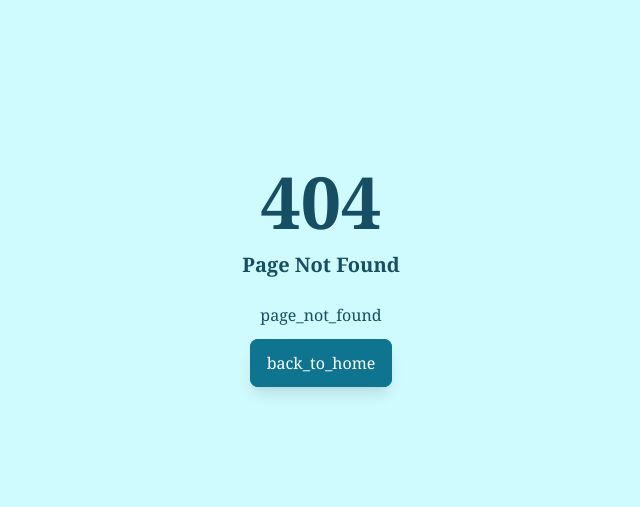
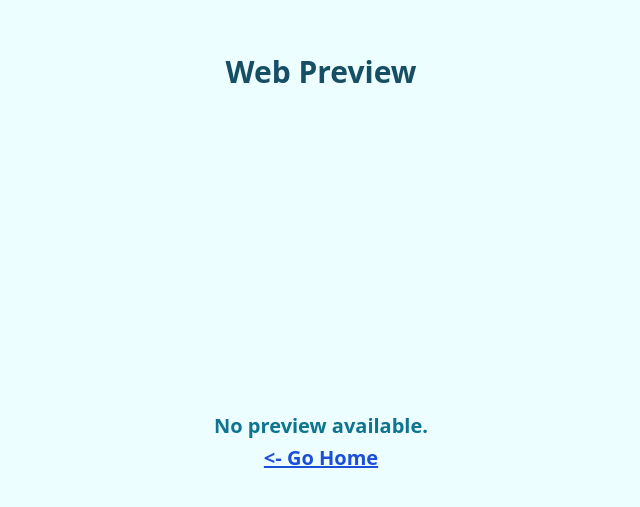
Before and after one commit to Vidi005/SWAG, a React (Vite) app: page /preview in a window 1280 px wide. Before the commit this address had no page. Shown: the part 137-644 px from the top of the page, without its empty margins (319-959 px from the left). Built offline with nearby package versions, Linux system fonts and the light colour scheme.

Commit message:
feat: Add Generated Web Preview in New Tab

```diff
--- a/src/components/App.jsx
+++ b/src/components/App.jsx
@@ -6,6 +6,7 @@ import { Route, Routes } from "react-router-dom"
 import HomePage from "./pages/home/HomePage"
 import NoPage from "./pages/empty/NoPage"
 import Swal from "sweetalert2"
+import FullPreviewPage from "./pages/full_preview/FullPreviewPage"
 
 class App extends React.Component {
   constructor(props) {
@@ -185,7 +186,7 @@ class App extends React.Component {
     return (
       <React.Fragment>
         <Helmet>
-          <title>{i18n.t('app_title')}</title>
+          <title>{i18n.t('app_name')}</title>
           <meta name="description" content={i18n.t('app_description')} />
           <link rel="canonical" href={location.toString()} />
         </Helmet>
@@ -207,6 +208,7 @@ class App extends React.Component {
               />
             }/>
           </>
+          <Route path="/preview" element={<FullPreviewPage t={i18n.t}/>}/>
           <Route path="*" element={<NoPage t={i18n.t}/>}/>
         </Routes>
       </React.Fragment>
--- /dev/null
+++ b/src/components/pages/full_preview/FullPreviewPage.jsx
@@ -0,0 +1,42 @@
+import React from "react"
+import { Link } from "react-router-dom"
+
+const FullPreviewPage = ({ t }) => {
+  const getSavedWebPreview = () => {
+    const getWebPreviewFromLocal = localStorage.getItem('TEMP_WEB_PREVIEW_STORAGE_KEY')
+    try {
+      const parsedWebPreview = JSON.parse(getWebPreviewFromLocal)
+      if (parsedWebPreview !== undefined || parsedWebPreview !== null) {
+        return parsedWebPreview
+      }
+      return ''
+    } catch (error) {
+      localStorage.removeItem('TEMP_WEB_PREVIEW_STORAGE_KEY')
+      alert(`${t('error_alert')}: ${error.message}\n${t('error_solution')}.`)
+      return ''
+    }
+  }
+  if (getSavedWebPreview()?.includes('<html')) {
+    return (
+      <iframe title="Web Preview" srcDoc={getSavedWebPreview()} className="h-screen w-full overflow-auto duration-200" frameborder="0"></iframe>
+    )
+  } else if (getSavedWebPreview()?.length > 0) {
+    return (
+      <article className="w-full h-screen bg-cyan-50 dark:bg-gray-900 duration-200 p-4 md:p-8 lg:p-16 overflow-y-auto">
+        <p className="w-full text-center text-cyan-700 dark:text-gray-200">{getSavedWebPreview()}</p>
+      </article>
+    )
+  } else {
+    return (
+      <article className="grid grid-flow-row items-center justify-center gap-4 md:gap-8 lg:gap-16 w-full h-screen p-4 md:p-8 lg:p-16 bg-cyan-50 dark:bg-gray-900 duration-200 overflow-y-auto">
+        <h1 className="text-center text-cyan-900 dark:text-white">Web Preview</h1>
+        <h3 className="flex flex-col justify-center text-center">
+          <span className="text-cyan-700 dark:text-gray-200 p-1">No preview available.</span>
+          <Link to="/"><span className="text-blue-700 dark:text-gray-300 hover:text-blue-400 dark:hover:text-gray-500 active:text-purple-700 dark:active:text-purple-500 p-1 underline">{t('<- Go Home')}</span></Link>
+        </h3>
+      </article>
+    )
+  }
+}
+
+export default FullPreviewPage
--- a/src/components/pages/home/main/CssCodeContainer.jsx
+++ b/src/components/pages/home/main/CssCodeContainer.jsx
@@ -7,7 +7,7 @@ const CssCodeContainer = ({ isDarkMode, isLoading, responseResult, areTextsWrapp
     return (
       <article className="flex flex-col h-[40vh] lg:h-full bg-cyan-100 dark:bg-cyan-900 duration-200 overflow-hidden">
         <h5 className="border-b border-b-black dark:border-b-white p-1 text-black dark:text-white">style.css</h5>
-        <div className="code-thumbnail flex-auto h-0 flex flex-col w-full p-2 overflow-y-auto" style={{ animation: "shimmer 1.5s ease-out infinite" }}>
+        <div className="code-thumbnail flex-auto h-0 flex flex-col w-full p-2 overflow-y-auto" style={{ animation: "shimmer 1s ease-out infinite" }}>
           <span className="w-full mb-3 p-1 bg-black/50 dark:bg-white/50 rounded-xl"></span>
           <span className="w-5/6 ml-auto mb-3 p-1 bg-black/50 dark:bg-white/50 rounded-xl"></span>
           <span className="w-4/5 ml-auto mb-3 p-1 bg-black/50 dark:bg-white/50 rounded-xl"></span>
--- a/src/components/pages/home/main/HtmlCodeContainer.jsx
+++ b/src/components/pages/home/main/HtmlCodeContainer.jsx
@@ -7,7 +7,7 @@ const HtmlCodeContainer = ({ isDarkMode, isLoading, responseResult, areTextsWrap
     return (
       <article className="flex flex-col h-[40vh] lg:h-full bg-orange-100 dark:bg-orange-900 duration-200 overflow-hidden">
         <h5 className="border-b border-b-black dark:border-b-white p-1 text-black dark:text-white">index.html</h5>
-        <div className="code-thumbnail flex-auto h-0 flex flex-col w-full p-2 overflow-y-auto" style={{ animation: "shimmer 1.5s ease-out infinite" }}>
+        <div className="code-thumbnail flex-auto h-0 flex flex-col w-full p-2 overflow-y-auto" style={{ animation: "shimmer 1s ease-out infinite" }}>
           <span className="w-full mb-3 p-1 bg-black/50 dark:bg-white/50 rounded-xl"></span>
           <span className="w-5/6 ml-auto mb-3 p-1 bg-black/50 dark:bg-white/50 rounded-xl"></span>
           <span className="w-4/5 ml-auto mb-3 p-1 bg-black/50 dark:bg-white/50 rounded-xl"></span>
--- a/src/components/pages/home/main/JsCodeContainer.jsx
+++ b/src/components/pages/home/main/JsCodeContainer.jsx
@@ -7,7 +7,7 @@ const JsCodeContainer = ({ isDarkMode, isLoading, responseResult, areTextsWrappe
     return (
       <article className="flex flex-col h-[40vh] lg:h-full bg-yellow-100 dark:bg-yellow-900 duration-200 overflow-hidden">
         <h5 className="border-b border-b-black dark:border-b-white p-1 text-black dark:text-white">script.js</h5>
-        <div className="code-thumbnail flex-auto h-0 flex flex-col w-full p-2 overflow-y-auto" style={{ animation: "shimmer 1.5s ease-out infinite" }}>
+        <div className="code-thumbnail flex-auto h-0 flex flex-col w-full p-2 overflow-y-auto" style={{ animation: "shimmer 1s ease-out infinite" }}>
           <span className="w-full mb-3 p-1 bg-black/50 dark:bg-white/50 rounded-xl"></span>
           <span className="w-5/6 ml-auto mb-3 p-1 bg-black/50 dark:bg-white/50 rounded-xl"></span>
           <span className="w-4/5 ml-auto mb-3 p-1 bg-black/50 dark:bg-white/50 rounded-xl"></span>
--- a/src/components/pages/home/main/PreviewContainer.jsx
+++ b/src/components/pages/home/main/PreviewContainer.jsx
@@ -1,11 +1,11 @@
 import React from "react"
 
-const PreviewContainer = ({ isLoading, responseResult, areCodesCopied, copyToClipboard, openDownloadModal }) => {
+const PreviewContainer = ({ isLoading, responseResult, areCodesCopied, copyToClipboard, openDownloadModal, saveTempWebPreview }) => {
   if (isLoading) {
     return (
       <article className="flex flex-col h-[60vh] lg:h-full bg-white dark:bg-black duration-200 overflow-hidden">
         <h5 className="border-b border-b-black dark:border-b-white p-1 text-black dark:text-white">Web Preview</h5>
-        <div className="preview-thumbnail grow flex flex-col w-full" style={{ animation: "shimmer 1.5s ease-out infinite" }}>
+        <div className="preview-thumbnail grow flex flex-col w-full" style={{ animation: "shimmer 1s ease-out infinite" }}>
           <section className="thumbnail-header w-full p-3 bg-black/50 dark:bg-white/50"></section>
           <section className="thumbnail-main grow flex w-full">
             <div className="aside flex flex-col w-1/5 border-r border-r-black/50 dark:border-r-white/50 p-4 overflow-y-auto">
@@ -64,14 +64,14 @@ const PreviewContainer = ({ isLoading, responseResult, areCodesCopied, copyToCli
               <img className="dark:hidden h-5 object-contain" src={`${import.meta.env.BASE_URL}images/download-icon.svg`} alt="Download Code" />
               <img className="hidden dark:block h-5 object-contain" src={`${import.meta.env.BASE_URL}images/download-icon-dark.svg`} alt="Download Code" />
             </button>
-            <button className="flex items-center justify-center px-2 py-1 hover:bg-cyan-900/25 active:hover:bg-cyan-900/50 dark:hover:bg-white/50 dark:active:bg-white/25 rounded duration-200">
+            <a href={`${location.origin}/preview`} target="_blank" rel="noreferrer" className="flex items-center justify-center px-2 py-1 hover:bg-cyan-900/25 active:hover:bg-cyan-900/50 dark:hover:bg-white/50 dark:active:bg-white/25 rounded duration-200" onClick={saveTempWebPreview}>
               <p className="hidden md:block text-xs pr-1">Open in New Tab</p>
               <img className="dark:hidden h-5 object-contain" src={`${import.meta.env.BASE_URL}images/open-new-icon.svg`} alt="Open in New Tab" />
               <img className="hidden dark:block h-5 object-contain" src={`${import.meta.env.BASE_URL}images/open-new-icon-dark.svg`} alt="Open in New Tab" />
-            </button>
+            </a>
           </div>
         </section>
-        <iframe title="Web Preview" srcDoc={normalizedResponseResult} className="w-full grow" frameborder="0"></iframe>
+        <iframe title="Web Preview" srcDoc={normalizedResponseResult} className="w-full grow duration-200" frameborder="0"></iframe>
       </article>
     )
   } else {
```
Also changed, not shown: src/components/pages/home/main/MainContainer.jsx (+22 -1 lines).
